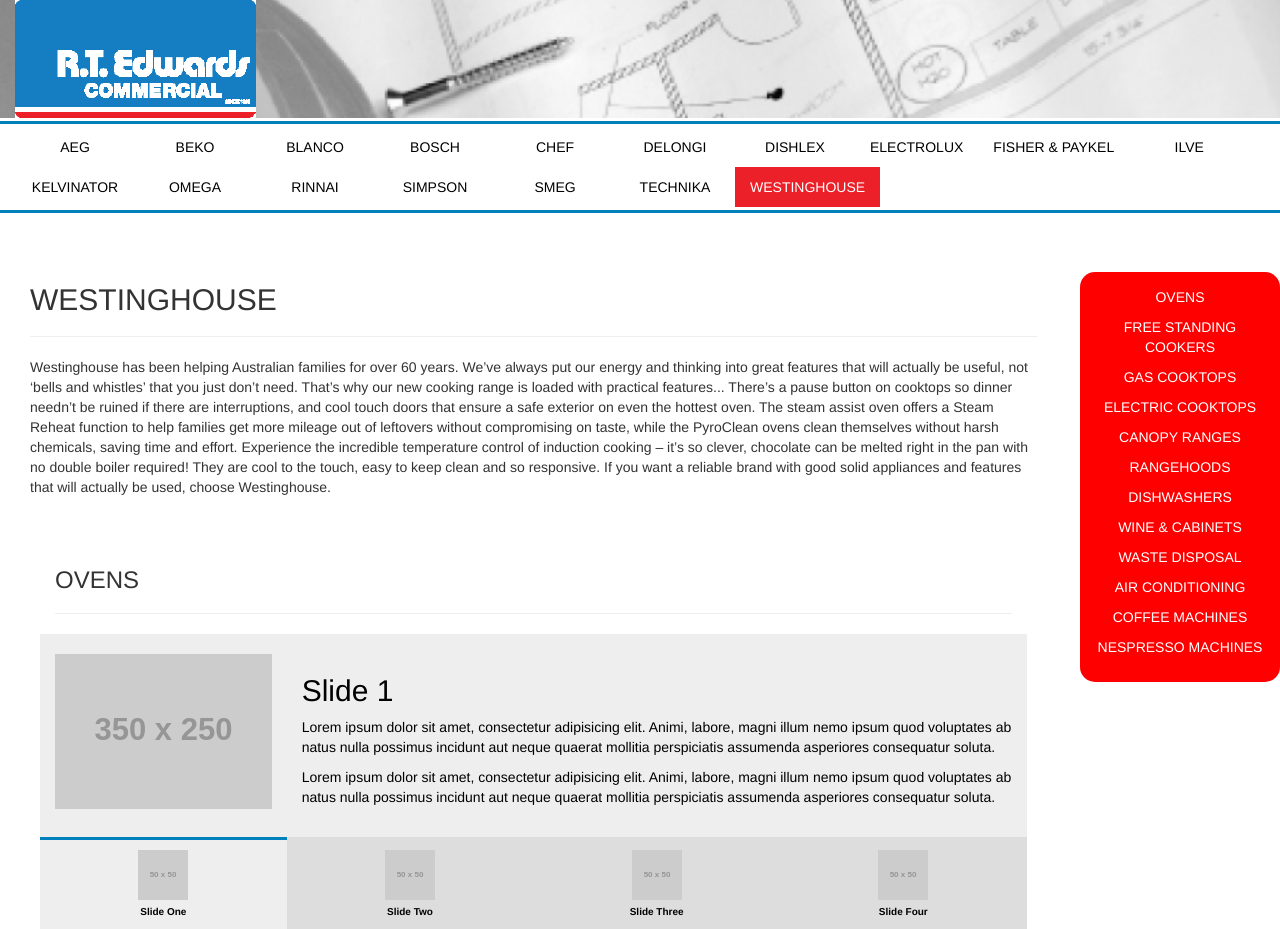
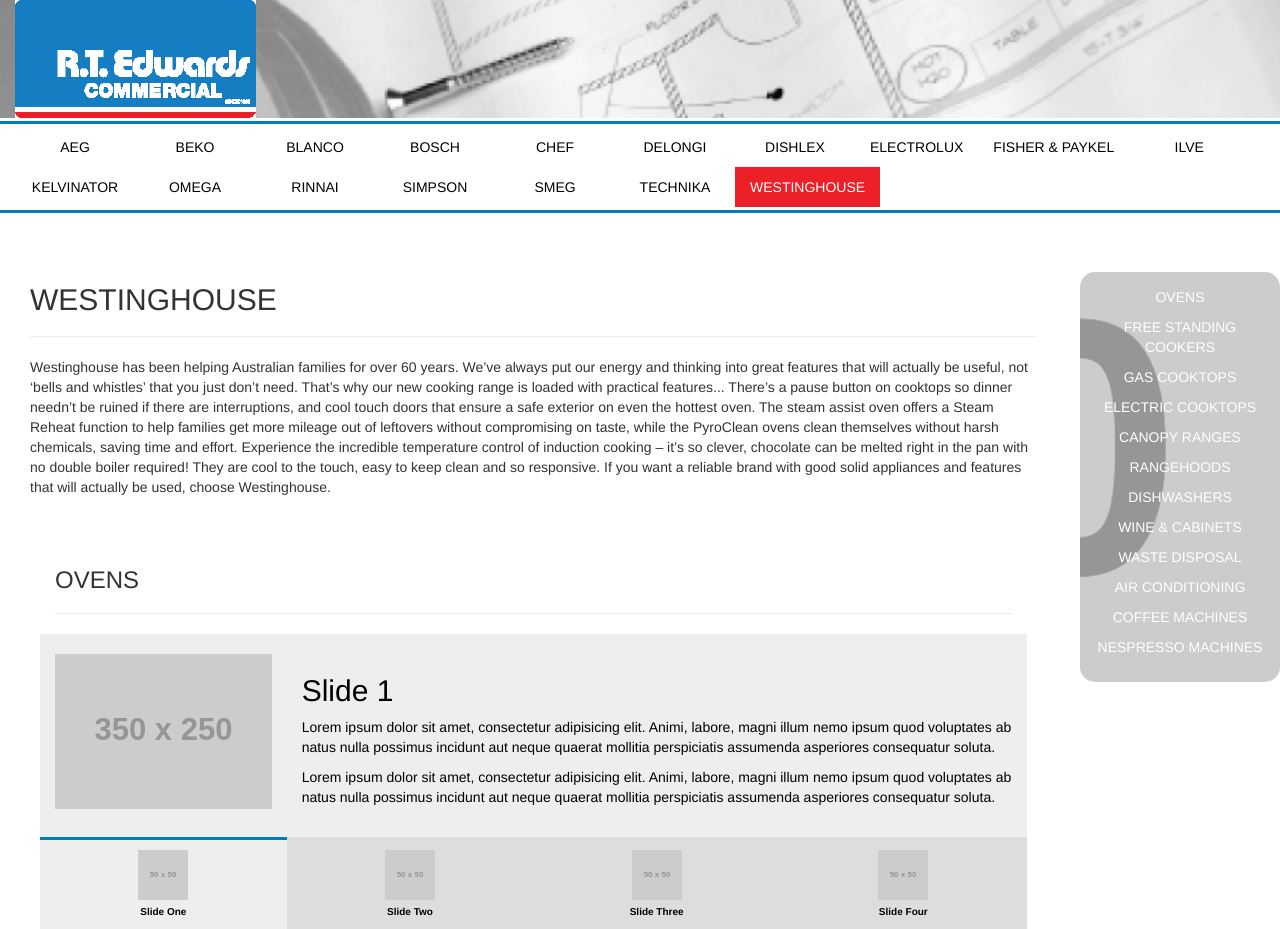
Before and after one commit to ninasaeheng/rtec, a PHP site: page / in a window 1280 px wide. Shown: the top 929 px of the page. Run offline with PHP 8.4, Linux system fonts and the light colour scheme; grey boxes labelled with a size stand in for pictures from a placeholder-image service; some libraries are stand-ins or nearby versions.

Commit message:
sticky right bg img

```diff
--- a/css/styles.css
+++ b/css/styles.css
@@ -73,32 +73,35 @@
 
 /* STICKY NAV */
 
-.sticky-right {
+#sticky-right {
 	height: auto;
 	width: 200px;
 	position: fixed;
 	top: 34%;
 	right: 0px;
-	background: #f00;
+
 	padding: 15px;
 	-webkit-border-radius: 15px;
 	-moz-border-radius: 15px;
 	border-radius: 15px !important;
+
+	background: url("http://placehold.it/300/09f/fff.png") no-repeat top center;
+	background-size: cover;
 }
 
-.sticky-right > p{
+#sticky-right > p{
 	text-align: center;
 	text-decoration: none;
 	color: #fff;
 }
 
-.sticky-right > p > a{
+#sticky-right > p > a{
 	text-align: center;
 	text-decoration: none;
 	color: #fff;
 }
 
-.sticky-right > p > a:hover{
+#sticky-right > p > a:hover{
 	text-align: center;
 	text-decoration: none;
 	color: #ccc;
--- a/index.html
+++ b/index.html
@@ -758,7 +758,7 @@
 			<!-- END FOOTER -->
 
 			<!-- SECOND NAV -->
-			<div class="sticky-right hidden-xs hidden-sm">
+			<div id="sticky-right" class="hidden-xs hidden-sm">
 				<p><style>background: #;</style><a href="#">OVENS</a></p>
 				<p><style>background: #;</style><a href="#">FREE STANDING COOKERS</a></p>
 				<p><style>background: #;</style><a href="#">GAS COOKTOPS</a></p>
```
